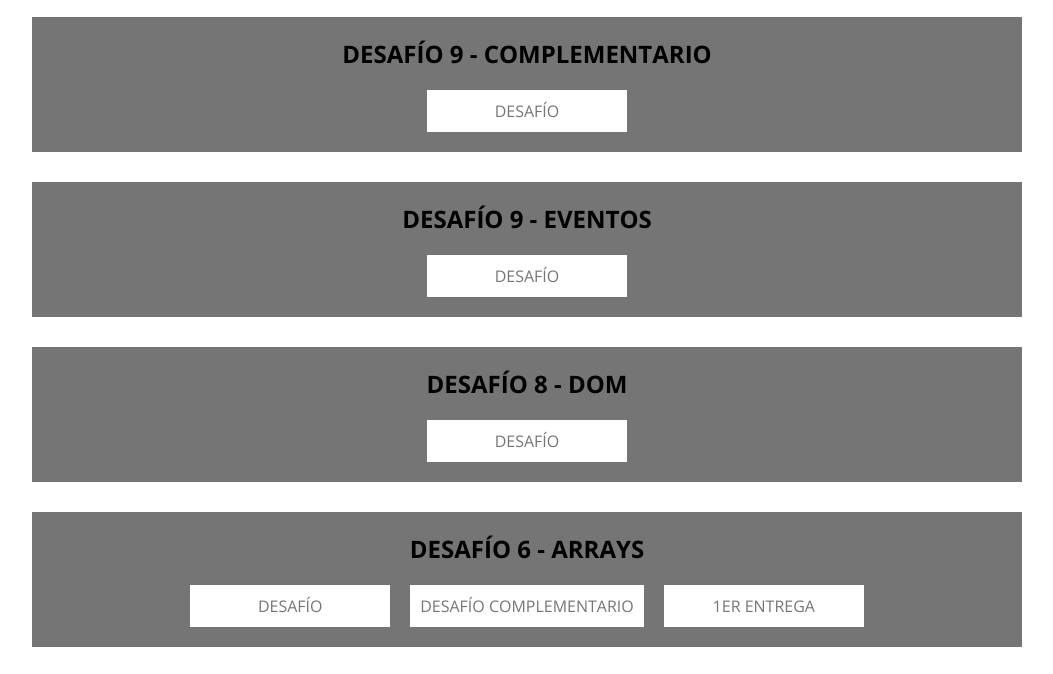
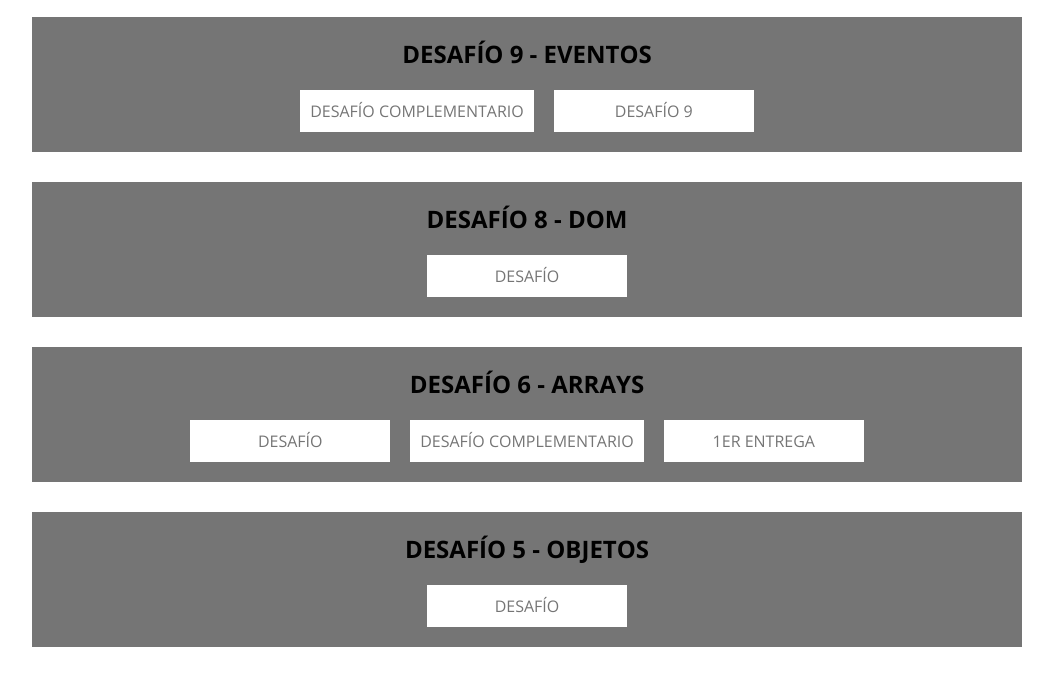
Before and after one commit to alvaroguzmandg/coderhouse-js, a plain HTML site: page index.html in a window 1280 px wide. Shown: the part 88-762 px from the top of the page, without its empty margins (113-1166 px from the left). Drawn offline with nearby package versions, Linux system fonts and the light colour scheme.

Commit message:
Acceso Index

```diff
--- a/index.html
+++ b/index.html
@@ -69,7 +69,6 @@
                     <a href="https://alvaroguzmandg.github.io/coderhouse-js/Clase6-Arrays/clase6Guzman.html" target="_blank">DESAFÍO</a>
                     <a href="https://alvaroguzmandg.github.io/coderhouse-js/Clase6-Arrays-complementario/clase6Guzman-complementario.html" target="_blank">DESAFÍO COMPLEMENTARIO</a>
                     <a href="https://alvaroguzmandg.github.io/coderhouse-js/Clase6-1er_Entrega/clase6Guzman-1erEntrega.html" target="_blank">1ER ENTREGA</a>
-
                 </span>
             </article>
 
@@ -83,16 +82,12 @@
             <article>
                 <h2>Desafío 9 - EVENTOS</h2>
                 <span class="contenedor__desafios">
-                    <a href="https://alvaroguzmandg.github.io/coderhouse-js/Clase9-Eventos/clase9Guzman.html" target="_blank">DESAFÍO</a>
+                    <a href="https://alvaroguzmandg.github.io/coderhouse-js/Clase9-Eventos-Complementario/clase9GuzmanComplementario.html" target="_blank">DESAFÍO COMPLEMENTARIO</a>
+                    <a href="https://alvaroguzmandg.github.io/coderhouse-js/Clase9-Eventos/clase9Guzman.html" target="_blank">DESAFÍO 9</a>
                 </span>
             </article>
 
-            <article>
-                <h2>Desafío 9 - COMPLEMENTARIO</h2>
-                <span class="contenedor__desafios">
-                    <a href="https://alvaroguzmandg.github.io/coderhouse-js/Clase9-Eventos-Complementario/clase9GuzmanComplementario.html" target="_blank">DESAFÍO</a>
-                </span>
-            </article>
+
 
 
 
```
